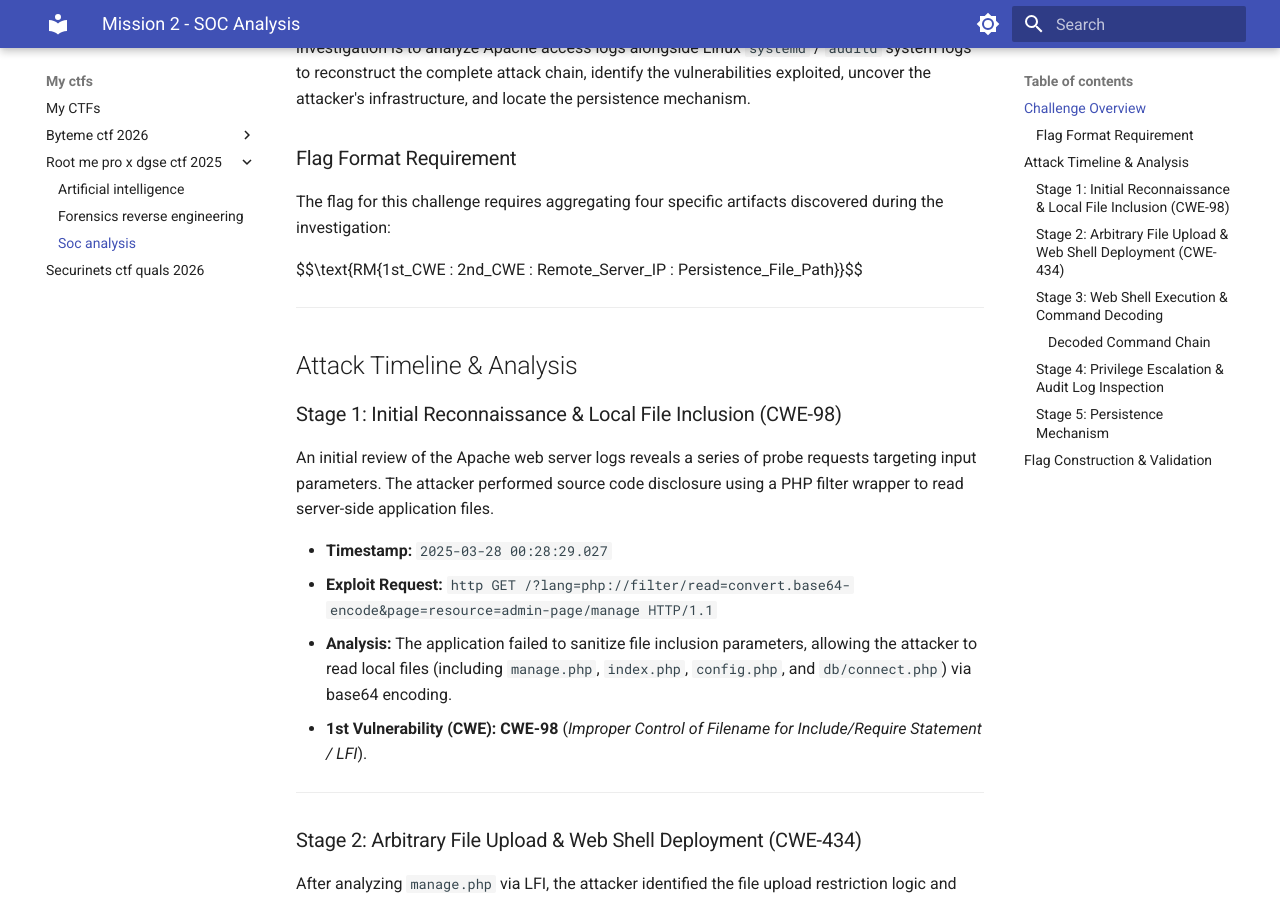
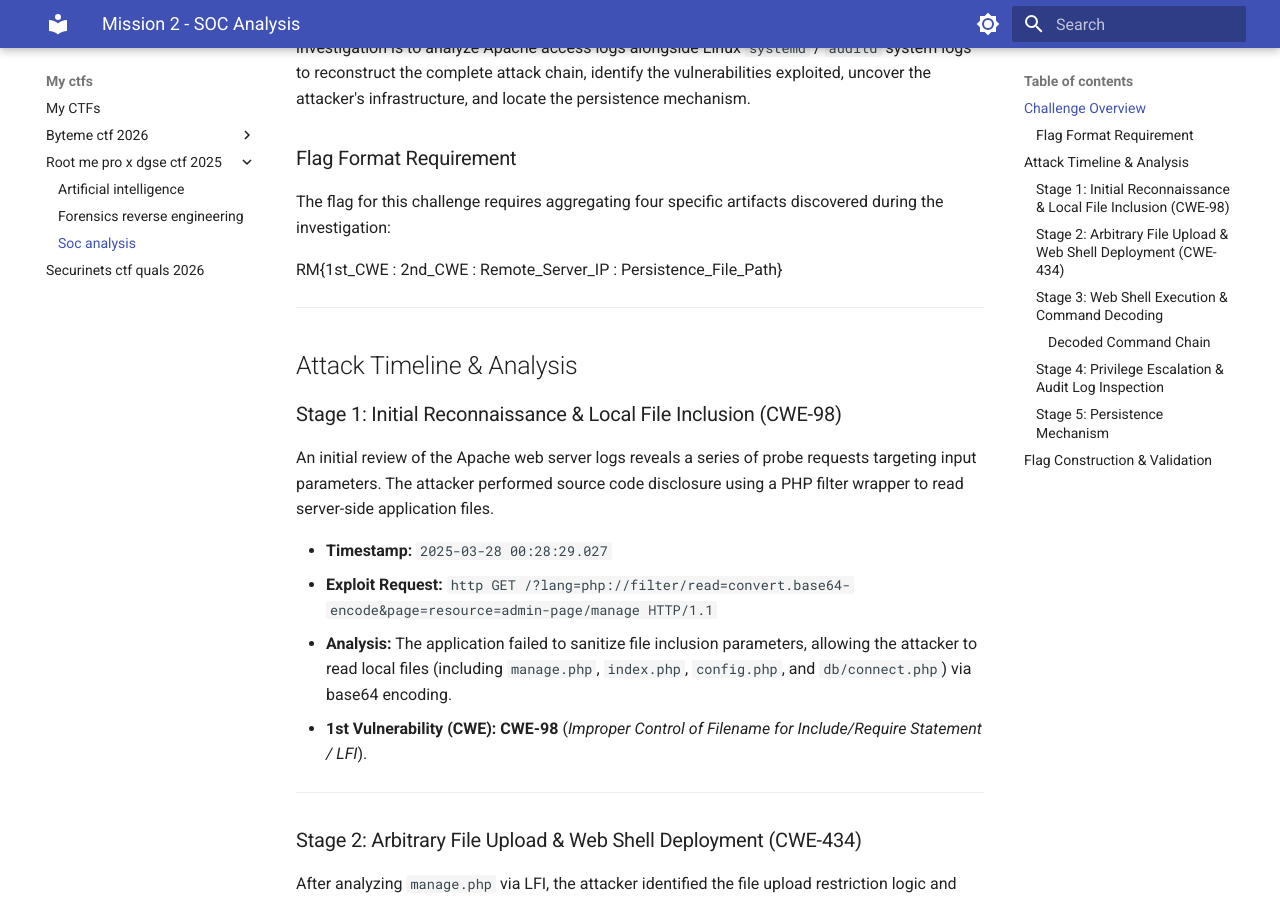
Before and after one commit to Itadown/itadown.github.io, an MkDocs documentation site: the page built from docs/my_ctfs/root-me-pro_x_dgse_ctf_2025/soc_analysis/index.md, in a window 1280 px wide and 900 px high, scrolled down 308 px. Built offline with MkDocs 1.6.1 and Material for MkDocs 9.7.7, drawn with Linux system fonts in a browser that asks for light colours.

Commit message:
Changing flag format

```diff
--- a/docs/my_ctfs/root-me-pro_x_dgse_ctf_2025/soc_analysis/index.md
+++ b/docs/my_ctfs/root-me-pro_x_dgse_ctf_2025/soc_analysis/index.md
@@ -17,7 +17,7 @@ The allied organization **Nuclear Punk** suffered a security breach. The objecti
 
 The flag for this challenge requires aggregating four specific artifacts discovered during the investigation:
 
-$$\text{RM\{1st\_CWE : 2nd\_CWE : Remote\_Server\_IP : Persistence\_File\_Path\}}$$
+RM\{1st\_CWE : 2nd\_CWE : Remote\_Server\_IP : Persistence\_File\_Path\}
 
 ---
 
```
